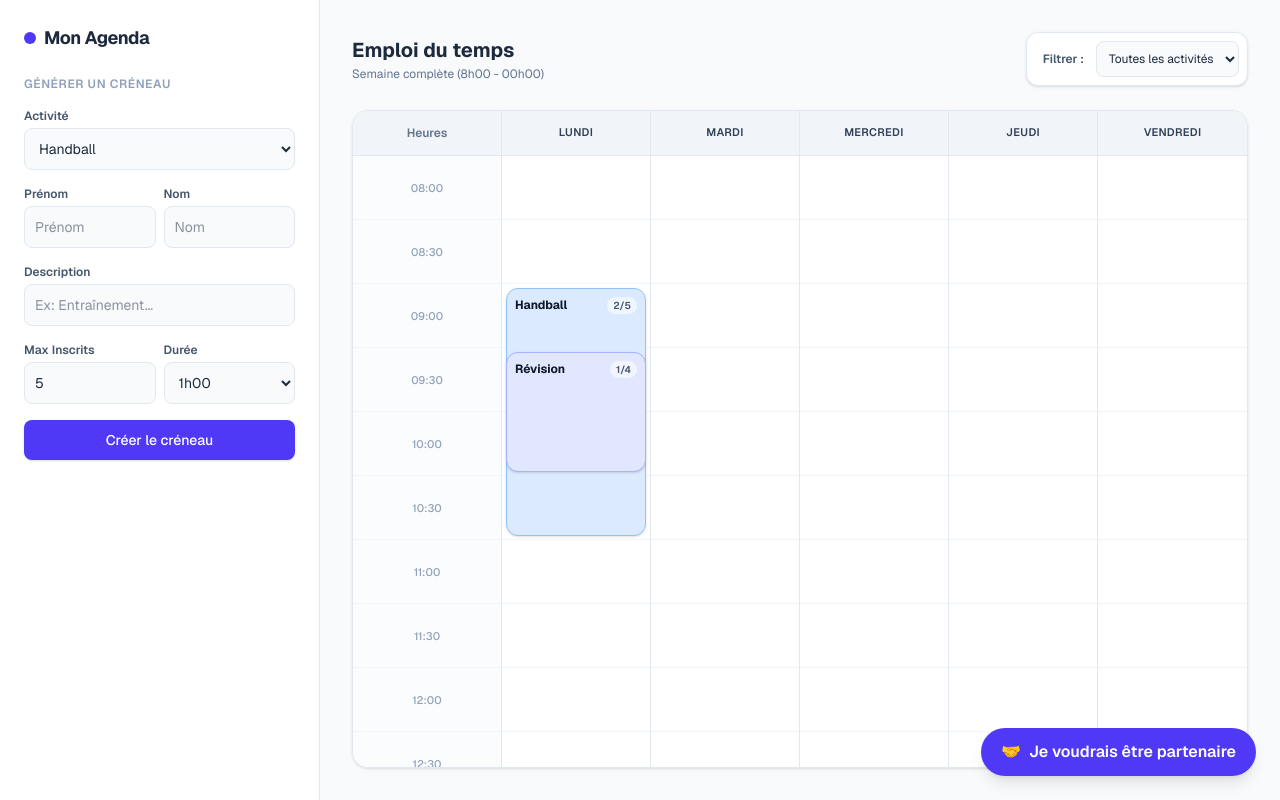
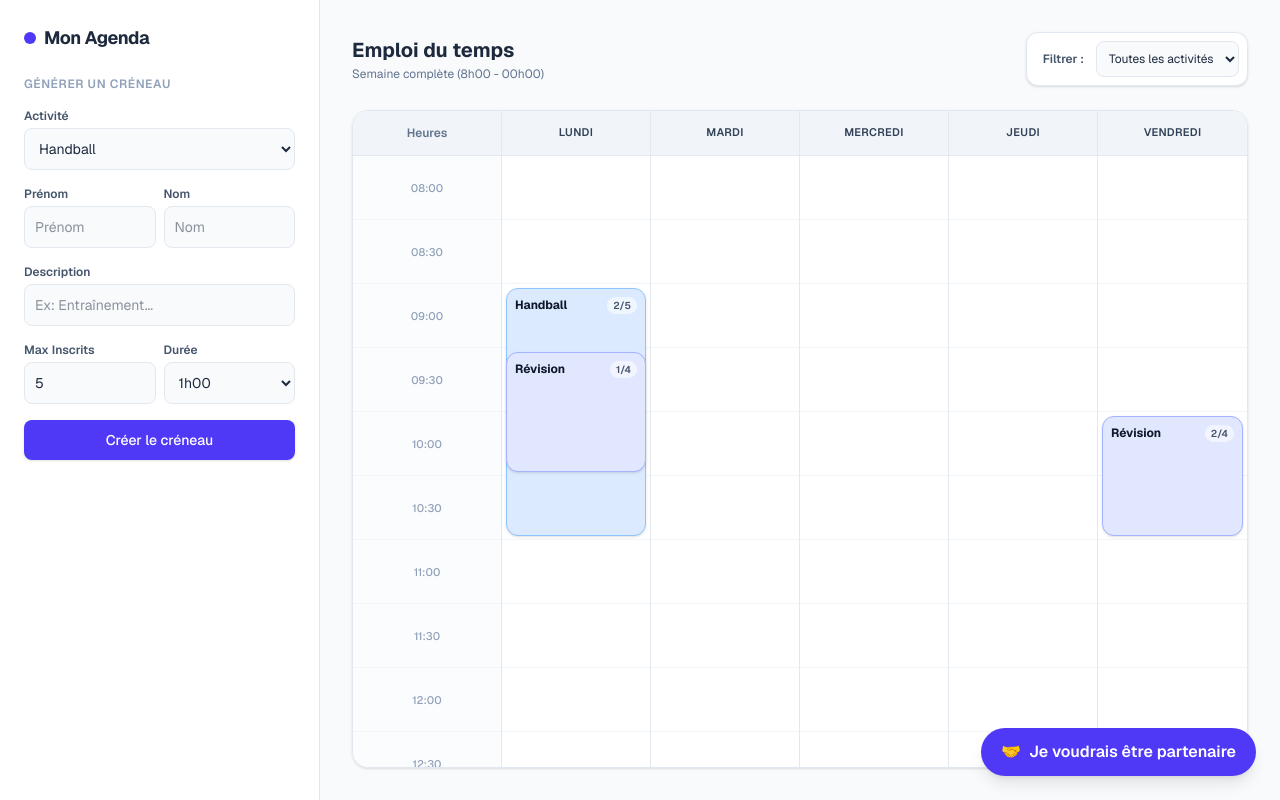
Before and after one commit to lukasv-code/projet_agenda, a Next.js app: page / in a window 1280 px wide. Built offline with nearby package versions, Linux system fonts and the light colour scheme.

Commit message:
premier test

```diff
--- a/app/page.tsx
+++ b/app/page.tsx
@@ -109,6 +109,29 @@ const initialPresets: PresetSlot[] = [
     duration: 180,
     maxInscrits: 10,
     inscrits: 4,
+  },
+
+  {
+    jour: "Jeudi",
+    heureDebut: "9:00",
+    activity: "Handball",
+    prenom: "Sarah",
+    nom: "Conor",
+    description: "Sortie film SF",
+    duration: 30,
+    maxInscrits: 5,
+    inscrits: 4,
+  },
+  {
+    jour: "Vendredi",
+    heureDebut: "10:00",
+    activity: "Révision",
+    prenom: "Alex",
+    nom: "Martin",
+    description: "Session partiels en même temps",
+    duration: 60,
+    maxInscrits: 4,
+    inscrits: 2,
   },
 ];
 
```
